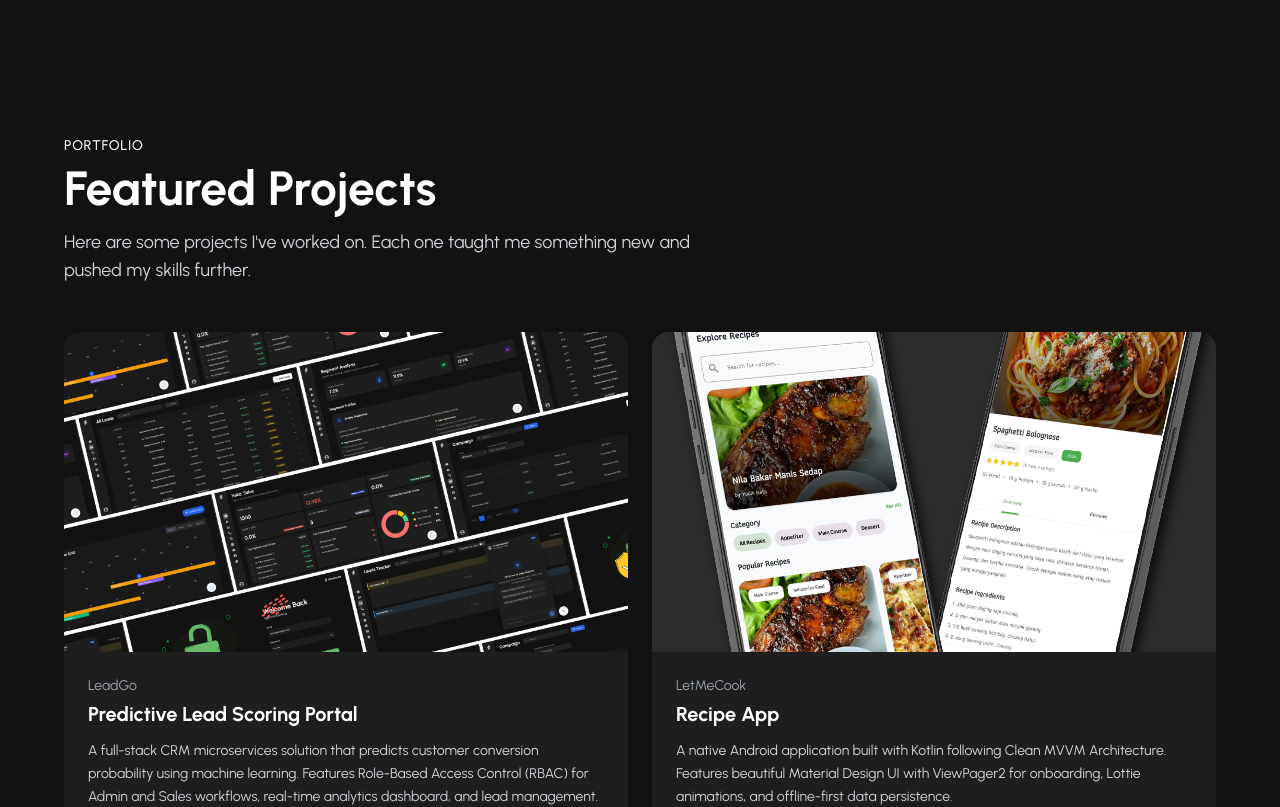
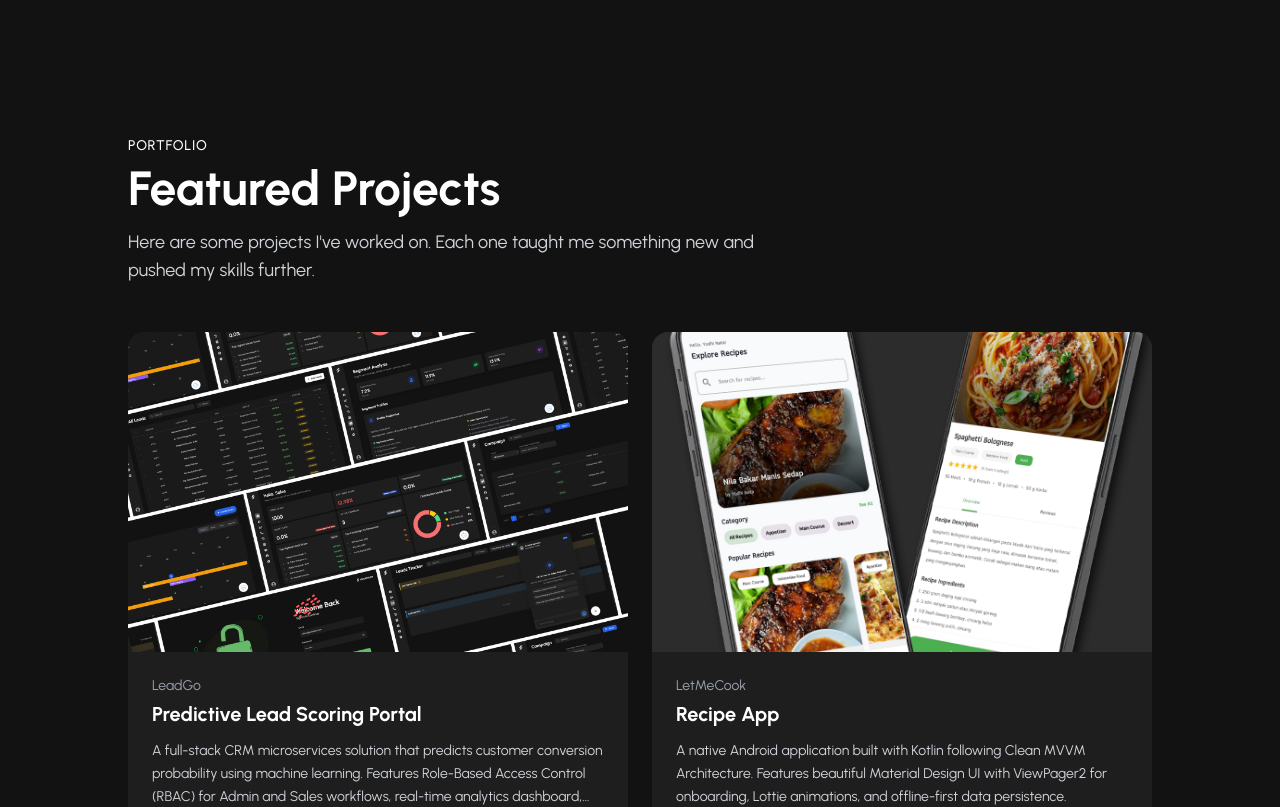
Before and after one commit to yudnata/portofolio-yudnata, a React (Vite) app: page / in a window 1280 px wide. Shown: the part 1460-2267 px from the top of the page. Built offline with nearby package versions, Linux system fonts and the light colour scheme.

Commit message:
fix linting and project section max width

```diff
--- a/src/components/Projects.tsx
+++ b/src/components/Projects.tsx
@@ -54,7 +54,7 @@
       className="py-24 px-6"
       aria-labelledby="projects-heading"
     >
-      <div className="max-w-6xl mx-auto">
+      <div className="max-w-5xl mx-auto">
         <div className="animate-on-scroll">
           <p className="text-white font-medium text-sm mb-2 uppercase tracking-wider">Portfolio</p>
           <h2
```
Also changed, not shown: 1 other file (tests, documents, lock files or other folders).
